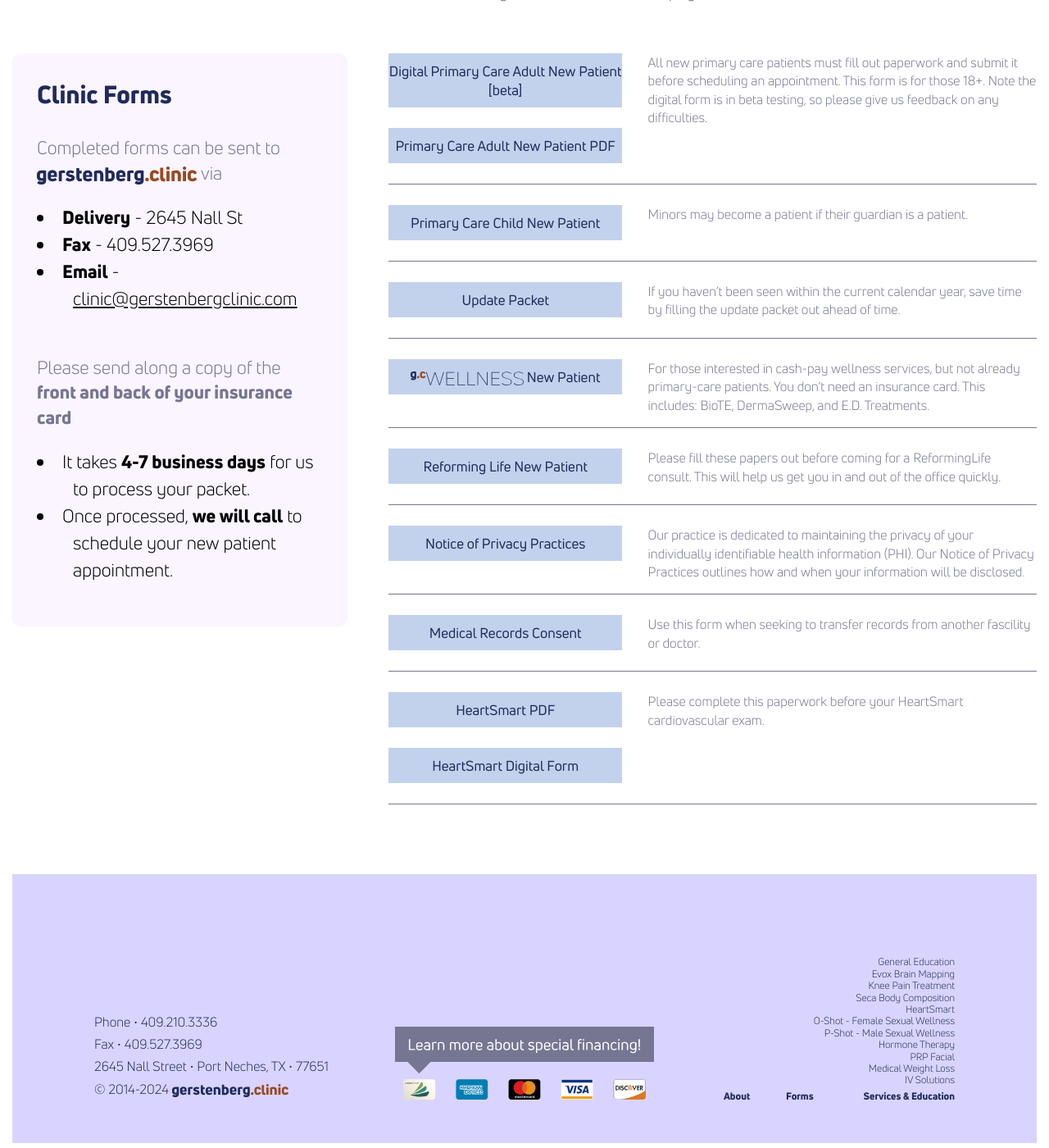
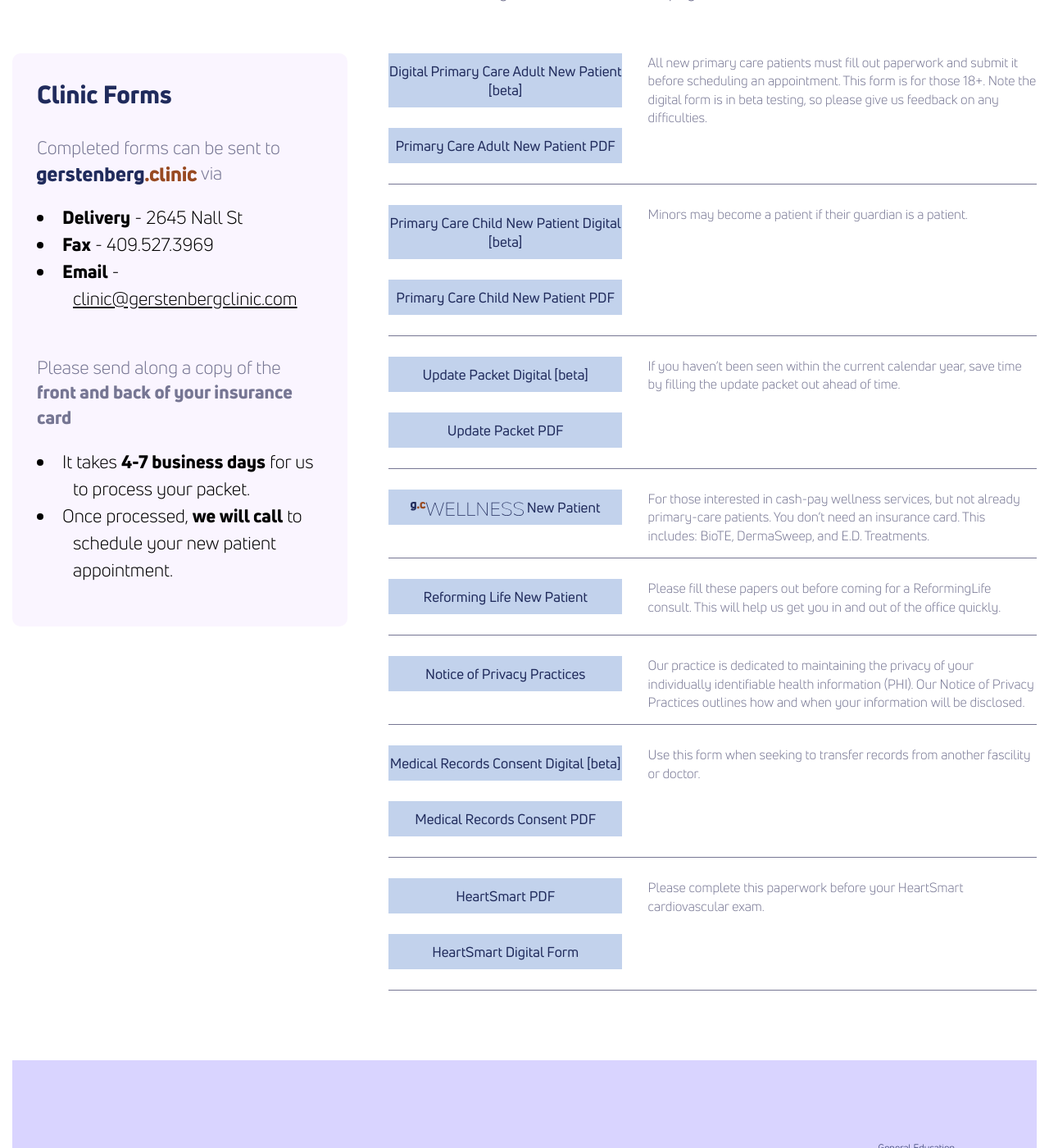
Before and after one commit to theneverwoods/gerstenberg.clinic, a Jekyll site: the page built from forms.html, in a window 1280 px wide and 1400 px high, scrolled down 1319 px. Shown: the whole window at 82% size. Built offline with Jekyll 4.4.1, drawn with Linux system fonts in a browser that asks for light colours.

Commit message:
Update forms.html

```diff
--- a/forms.html
+++ b/forms.html
@@ -43,7 +43,8 @@ stylesheet: forms
 
     <div class="links-row">
       <div>
-        <a href="{{ site.baseurl }}/pdf/pedi.pdf" target="_blank" class="btn">Primary Care Child New Patient</a>
+        <a href="https://form.jotform.com/240127511769153" target="_blank" class="btn">Primary Care Child New Patient Digital [beta]</a>
+          <a href="{{ site.baseurl }}/pdf/pedi.pdf" target="_blank" class="btn">Primary Care Child New Patient PDF</a>
       </div>
       <div>
         <p>
@@ -53,7 +54,8 @@ stylesheet: forms
     </div>
     <div class="links-row">
       <div>
-        <a href="{{ site.baseurl }}/pdf/update.pdf" target="_blank" class="btn">Update Packet</a>
+        <a href="https://form.jotform.com/240126861766157" target="_blank" class="btn">Update Packet Digital [beta]</a>
+          <a href="{{ site.baseurl }}/pdf/update.pdf" target="_blank" class="btn">Update Packet PDF</a>
       </div>
       <div>
         <p>
@@ -97,7 +99,8 @@ stylesheet: forms
 
     <div class="links-row">
         <div>
-          <a href="{{ site.baseurl }}/pdf/records.pdf" target="_blank" class="btn">Medical Records Consent</a>
+          <a href="https://form.jotform.com/240145495653156" target="_blank" class="btn">Medical Records Consent Digital [beta]</a>
+            <a href="{{ site.baseurl }}/pdf/records.pdf" target="_blank" class="btn">Medical Records Consent PDF</a>
         </div>
       <div>
         <p>
```
